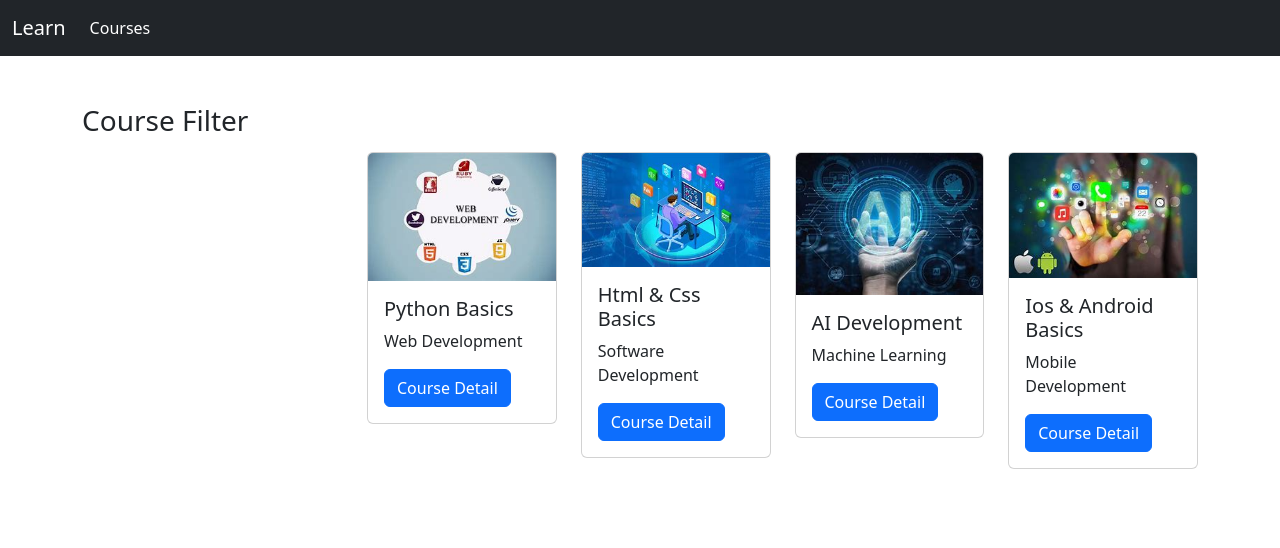
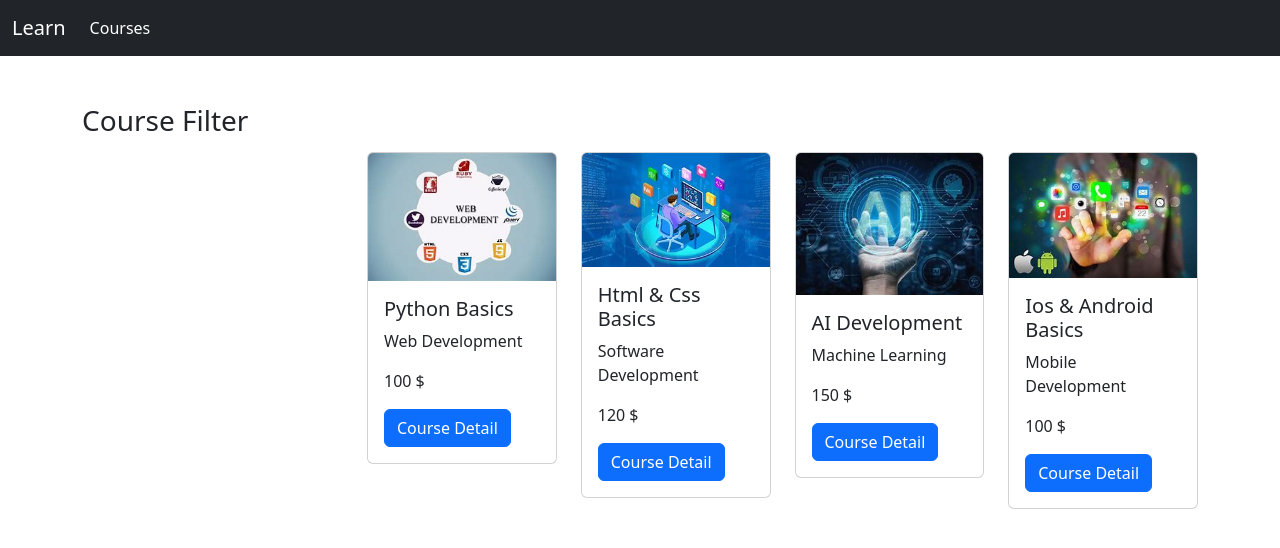
Before and after one commit to Mehyar-Farzat/vuejs-store, a Vue app: page / in a window 1280 px wide. Shown: the top 548 px of the page. Built offline with nearby package versions, Linux system fonts and the light colour scheme.

Commit message:
show price of course

```diff
--- a/src/components/CoursList.vue
+++ b/src/components/CoursList.vue
@@ -6,6 +6,7 @@
       <div class="card-body">
         <h5 class="card-title">{{course.name}}</h5>
         <p>{{ course.category }}</p>
+        <p>{{ course.price }} $</p>
         <RouterLink class="btn btn-primary" to="/course-detail">Course Detail</RouterLink>
       </div>
     </div>
```
